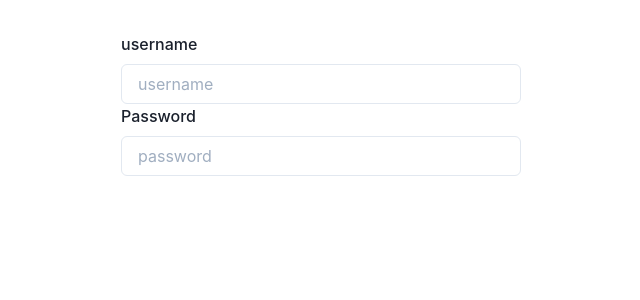
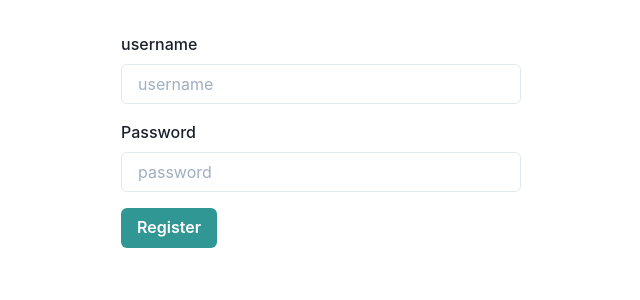
Before and after one commit to WRHR/cloneit-web, a Next.js app: page /register in a window 1280 px wide. Shown: the top 300 px of the page, without its empty margins (319-959 px from the left). Built offline with nearby package versions, Linux system fonts and the light colour scheme.

Commit message:
Adjust inputfield to accept input type

```diff
--- a/src/components/InputField.tsx
+++ b/src/components/InputField.tsx
@@ -10,15 +10,23 @@
 type InputFieldProps = InputHTMLAttributes<HTMLInputElement> & {
   name: string;
   label: string;
-  placeholder: string;
 };
 
-export const InputField: React.FC<InputFieldProps> = (props) => {
+export const InputField: React.FC<InputFieldProps> = ({
+  label,
+  size: _,
+  ...props
+}) => {
   const [field, { error }] = useField(props);
   return (
     <FormControl isInvalid={!!error}>
-      <FormLabel htmlFor={field.name}>{props.label}</FormLabel>
-      <Input {...field} id={field.name} placeholder={props.placeholder} />
+      <FormLabel htmlFor={field.name}>{label}</FormLabel>
+      <Input
+        {...field}
+        {...props}
+        id={field.name}
+        placeholder={props.placeholder}
+      />
       {error ? <FormErrorMessage>{error}</FormErrorMessage> : null}
     </FormControl>
   );
--- a/src/pages/register.tsx
+++ b/src/pages/register.tsx
@@ -5,6 +5,8 @@
   FormLabel,
   Input,
   FormErrorMessage,
+  Box,
+  Button,
 } from "@chakra-ui/react";
 import { Wrapper } from "../components/Wrapper";
 import { InputField } from "../components/InputField";
@@ -20,19 +22,29 @@
           console.log(values);
         }}
       >
-        {({ values, handleChange }) => (
+        {({ isSubmitting }) => (
           <Form>
             <InputField
               name="username"
               placeholder="username"
               label="username"
             />
+            <Box mt={4}>
               <InputField
                 name="password"
                 placeholder="password"
                 label="Password"
                 type="password"
               />
+            </Box>
+            <Button
+              mt={4}
+              type="submit"
+              isLoading={isSubmitting}
+              colorScheme="teal"
+            >
+              Register
+            </Button>
           </Form>
         )}
       </Formik>
```
Lines whose indentation alone changed are shown as unchanged.
